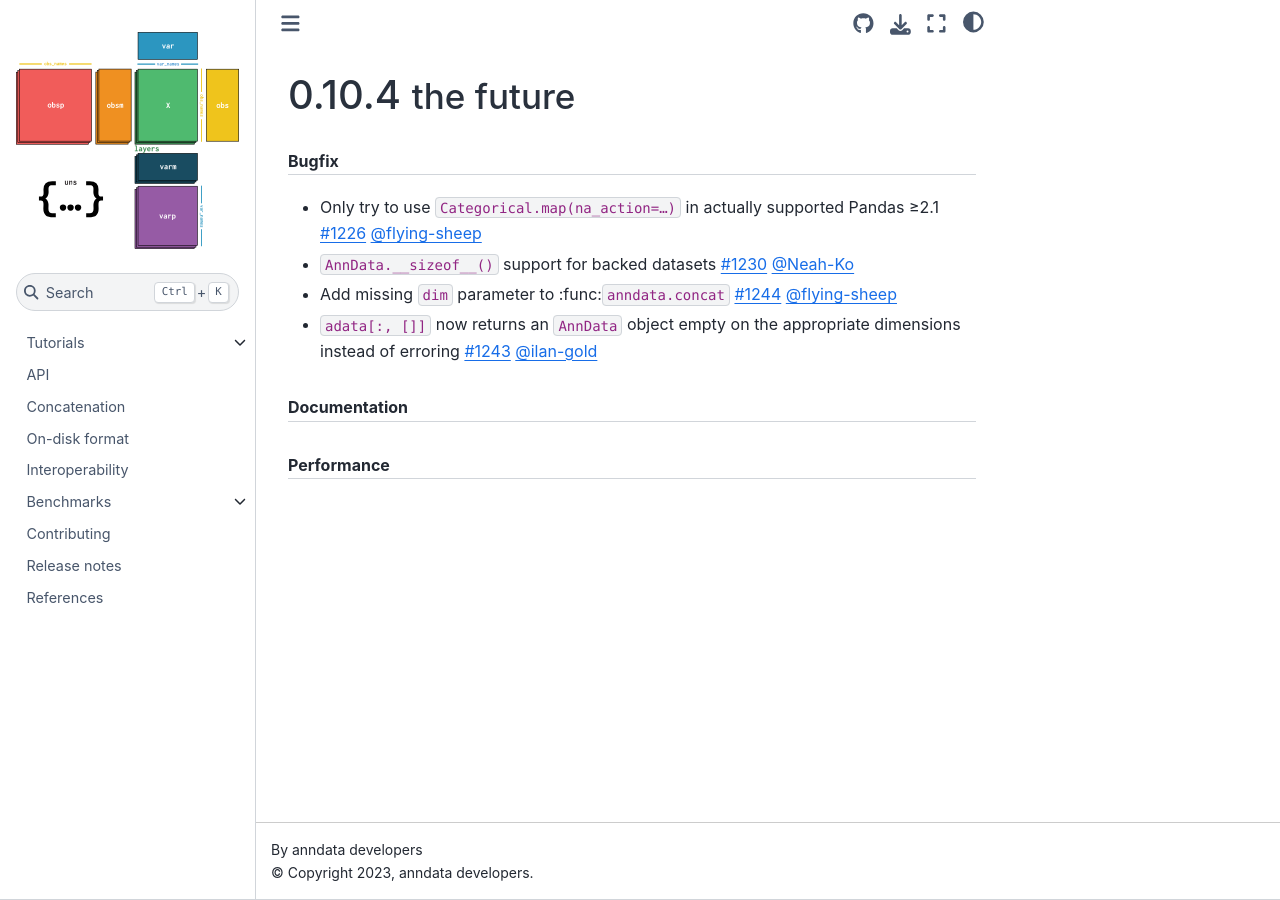
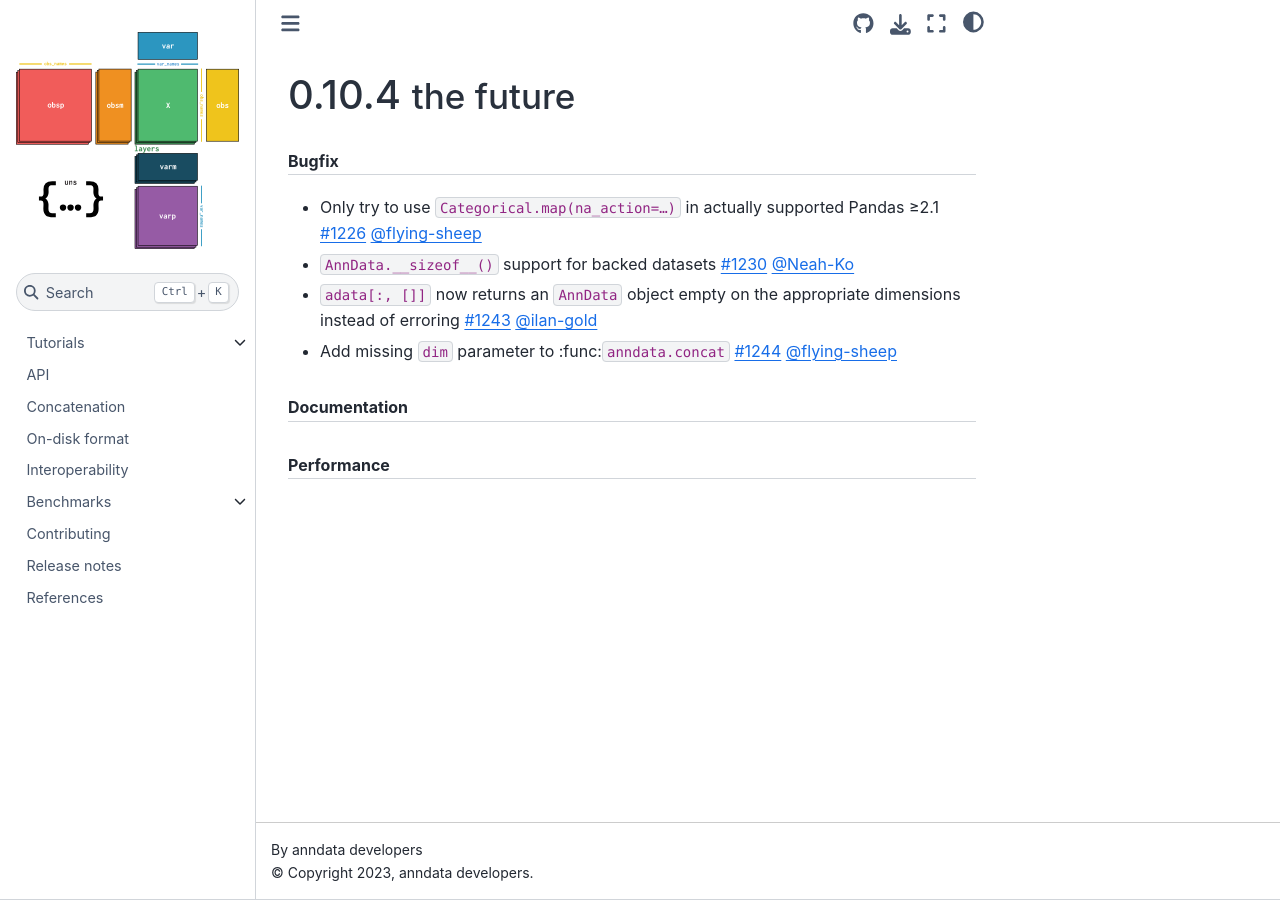
Before and after one commit to scverse/anndata, a Sphinx documentation site: the page built from docs/release-notes/0.10.4.md, in a window 1280 px wide. Built offline with Sphinx 7.4.7 and the Sphinx Book theme 1.1.4, drawn with Linux system fonts in a browser that asks for light colours.

Commit message:
Sort changelog

````diff
--- a/docs/release-notes/0.10.4.md
+++ b/docs/release-notes/0.10.4.md
@@ -4,8 +4,8 @@
 ```
 * Only try to use `Categorical.map(na_action=…)` in actually supported Pandas ≥2.1 {pr}`1226` {user}`flying-sheep`
 * `AnnData.__sizeof__()` support for backed datasets {pr}`1230` {user}`Neah-Ko`
+* `adata[:, []]` now returns an `AnnData` object empty on the appropriate dimensions instead of erroring {pr}`1243` {user}`ilan-gold`
 * Add missing `dim` parameter to :func:`anndata.concat` {pr}`1244` {user}`flying-sheep`
-* `adata[:, []]` now returns an `AnnData` object empty on the appropriate dimensions instead of erroring {pr}`1243` {user}`ilan-gold`
 
 ```{rubric} Documentation
 ```
````
